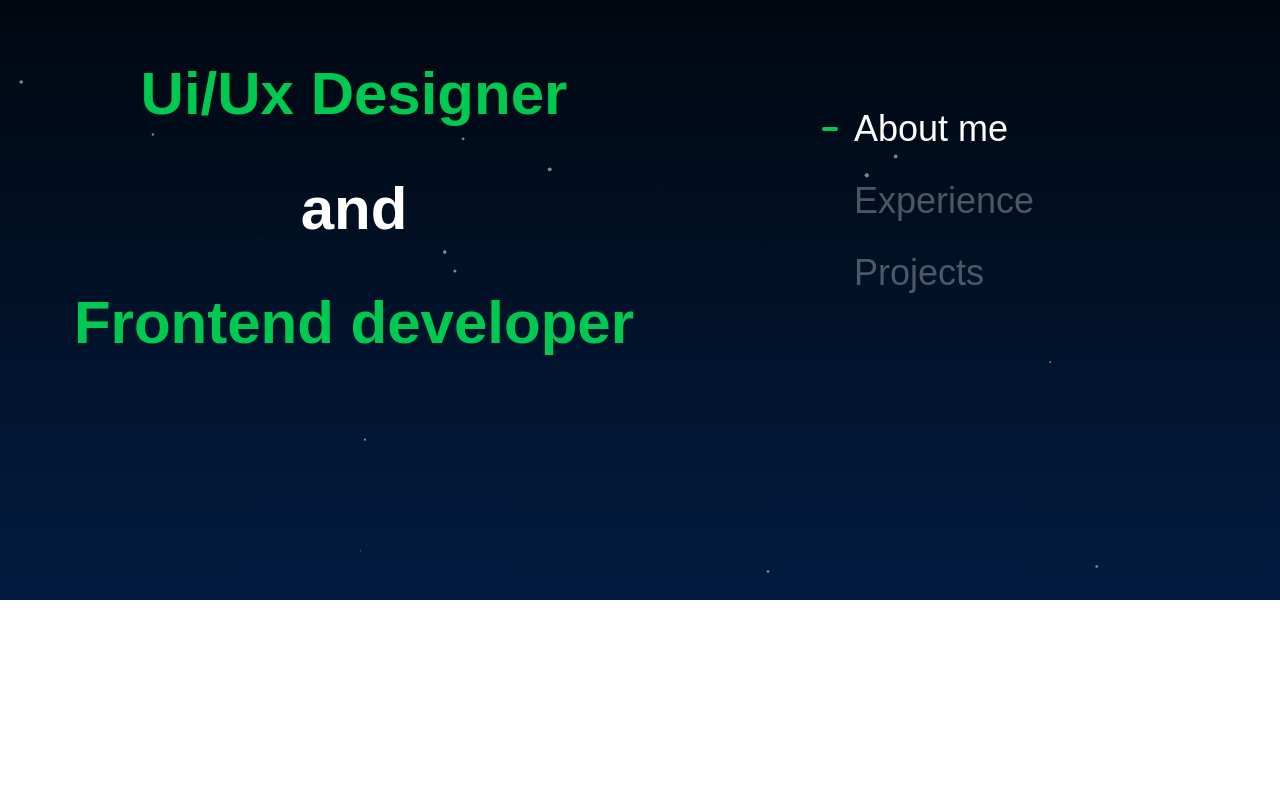
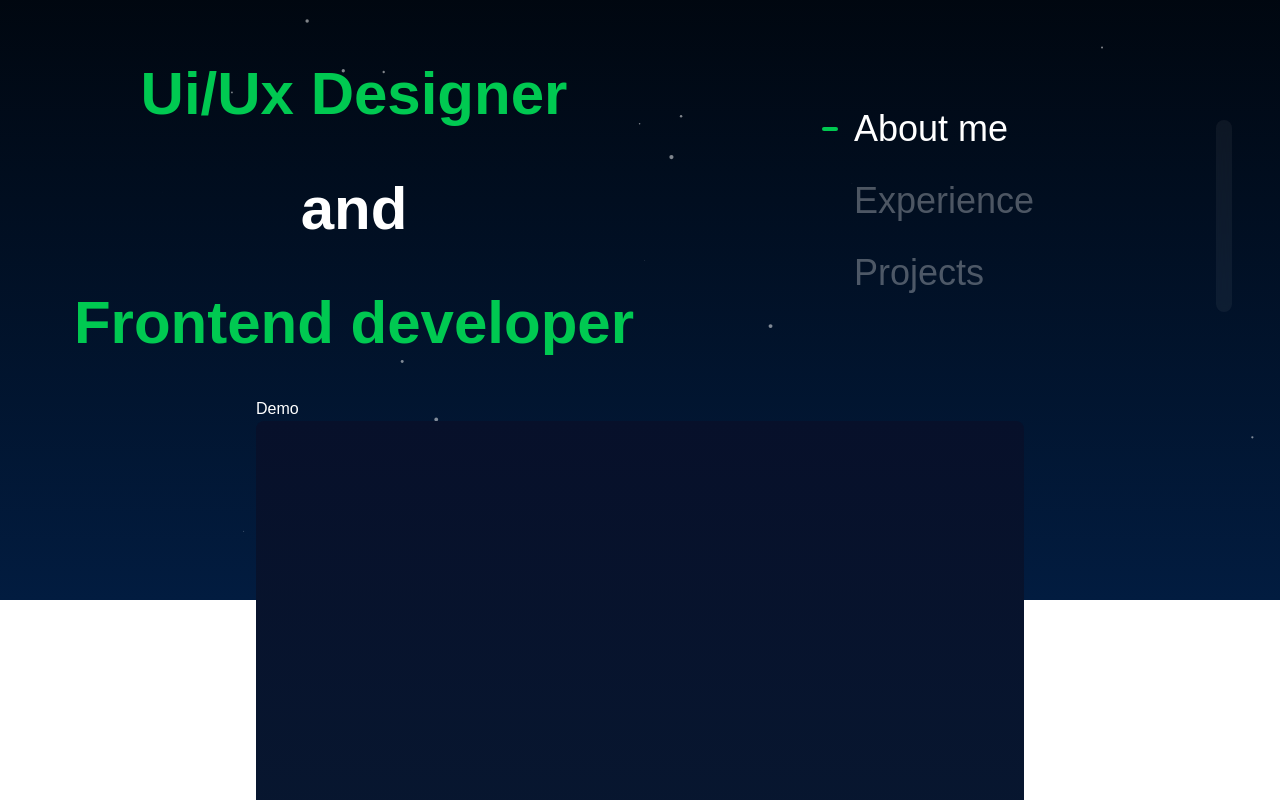
Before and after one commit to Emanuele-Comand/Portfolio, a website built with Vite: page index.html in a window 1280 px wide. Shown: the part 200-1000 px from the top of the page. Before the commit the page ends 800 px from the top, so only its background shows below. Built offline with nearby package versions, Linux system fonts and the light colour scheme; a web font is replaced by a local one.

Commit message:
added gsap, scroll tracker done

```diff
--- a/index.html
+++ b/index.html
@@ -14,6 +14,11 @@
   </head>
   <body>
     <div id="particles-js"></div>
+    <!-- Scroll Tracker -->
+    <div
+      id="scroll-tracker"
+      class="fixed top-80 right-12 z-50 px-2 py-24 rounded-full font-semibold text-white/30 bg-white/5 backdrop-blur pointer-events-none select-none"
+    ></div>
     <div id="app" class="container app-content">
       <header>
         <div class="flex justify-center items-center gap-8 pt-16">
@@ -66,6 +71,18 @@
           </nav>
         </div>
       </header>
+      <!-- contenuto di esempio (molto lungo per scroll) -->
+      <main class="prose max-w-3xl mx-auto py-20">
+        <h1 class="text-white">Demo</h1>
+        <div class="space-y-10">
+          <section
+            class="h-[1200px] rounded-lg bg-gradient-to-b from-[#07102a] to-[#08243b] p-8"
+          ></section>
+          <section
+            class="h-[1200px] rounded-lg bg-gradient-to-b from-[#07102a] to-[#08243b] p-8"
+          ></section>
+        </div>
+      </main>
     </div>
     <script src="https://cdn.jsdelivr.net/gh/VincentGarreau/particles.js/particles.min.js"></script>
     <script type="module" src="/src/main.js"></script>
--- a/package.json
+++ b/package.json
@@ -13,6 +13,7 @@
   },
   "dependencies": {
     "@tailwindcss/vite": "^4.1.13",
+    "gsap": "^3.13.0",
     "tailwindcss": "^4.1.13"
   }
 }
--- a/src/main.js
+++ b/src/main.js
@@ -1,8 +1,10 @@
 import "./style.css";
 import initParticles from "./particles.js";
+import { initScrolltracker } from "./scrollTracker.js";
 
 initParticles("#particles-js", "/particles.json", () => {
   console.log("particles.js inizializzato");
+  initScrolltracker();
 });
 
 // NAV STYLE
--- /dev/null
+++ b/src/scrollTracker.js
@@ -0,0 +1,39 @@
+import gsap from "gsap";
+import { ScrollTrigger } from "gsap/all";
+gsap.registerPlugin(ScrollTrigger);
+
+export function initScrolltracker() {
+  const tracker = document.getElementById("scroll-tracker");
+  if (!tracker) return;
+
+  tracker.style.overflow = "hidden";
+
+  let fill = document.querySelector(".scroll-fill");
+  if (!fill) {
+    fill = document.createElement("div");
+    fill.className = ".scroll-fill";
+    tracker.prepend(fill);
+  }
+
+  Object.assign(fill.style, {
+    position: "absolute",
+    left: "0",
+    right: "0",
+    top: "0",
+    height: "0%",
+    background: "#10B981",
+    zIndex: "0",
+    pointerEvents: "none",
+    borderRadius: "999px",
+  });
+
+  gsap.to(fill, {
+    height: "100%",
+    ease: "none",
+    scrollTrigger: {
+      start: "top top",
+      end: "bottom bottom",
+      scrub: 0.7,
+    },
+  });
+}
```
Also changed, not shown: 1 other file.
